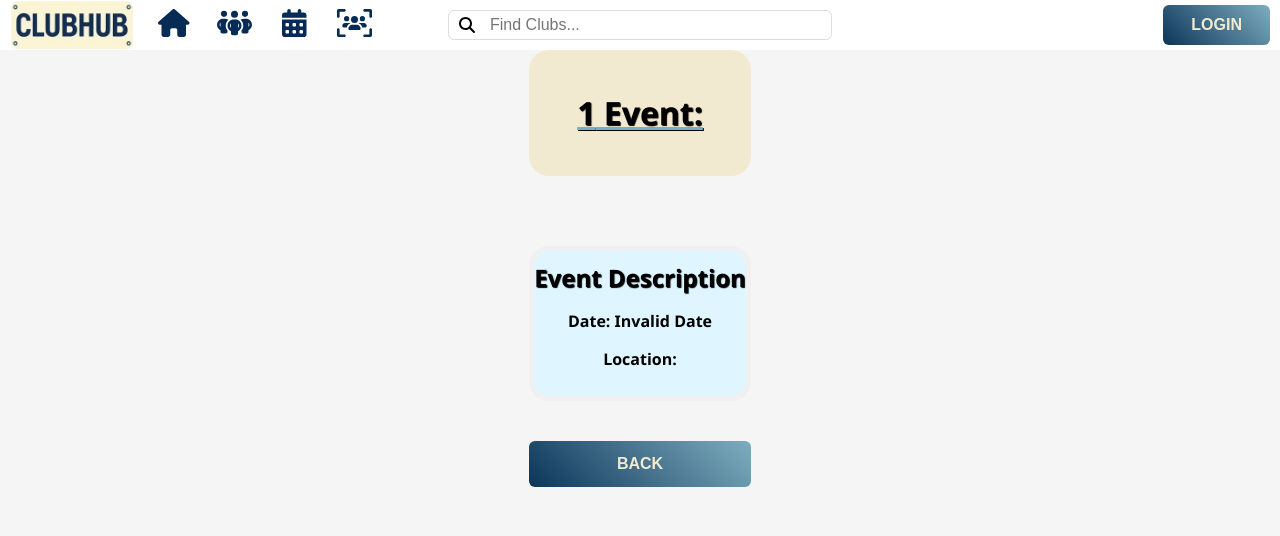
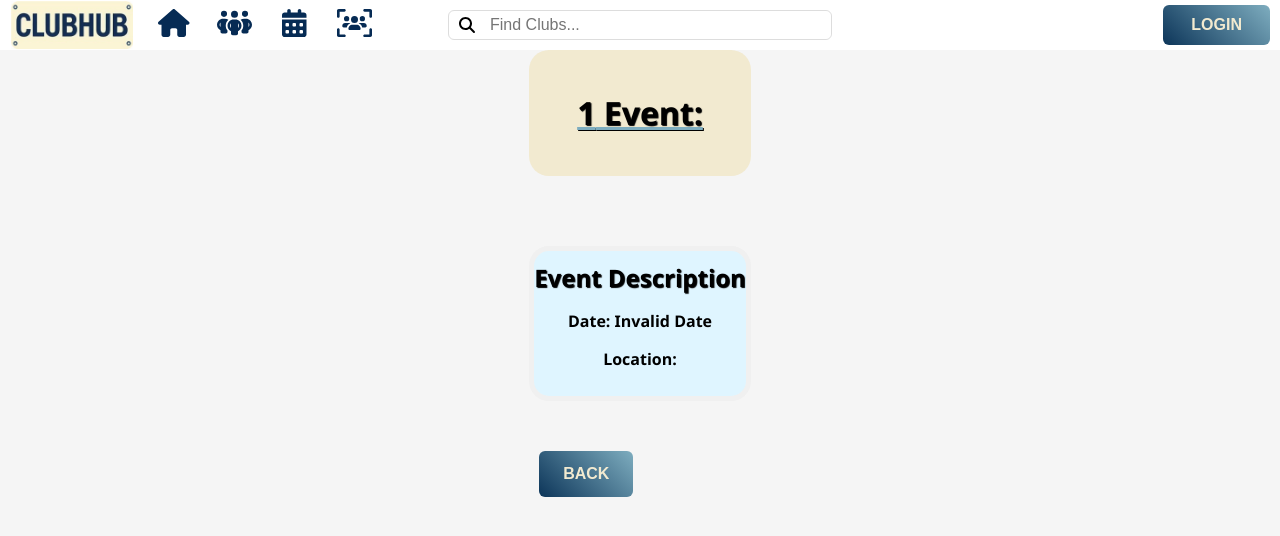
Before and after one commit to Om-Sevak/ClubHub, a React (Create React App) app in the folder client/: page /club/1/event/1 in a window 1280 px wide. Shown: the top 536 px of the page. Built offline with nearby package versions, Linux system fonts and the light colour scheme; no server answers.

Commit message:
Add max width and fix buttons

```diff
--- a/client/src/pages/singleEventPage.css
+++ b/client/src/pages/singleEventPage.css
@@ -7,7 +7,8 @@
 }
 
 .event-page-col {
-    margin: 0;
+    margin-left: auto;
+    margin-right: auto;
     height: 100vh - 50px;
     display: grid;
     flex-direction: column;
@@ -16,6 +17,9 @@
     height: 100vh- 50px;
     background-color: #f5f5f5;
     font-family: 'Segoe UI', Tahoma, Geneva, Verdana, sans-serif;
+    width: fit-content;
+    max-width: 60%;
+    min-width: 800px;
 }
 
 .event-page-header {
@@ -51,26 +55,10 @@
     text-shadow: black 1px 1px 1px;
 }
 
-button {
-    background: linear-gradient(45deg, #0C3559, #7EADBF);
-    color: #F2EAD0;
-    border: none;
-    border-radius: 6px;
-    cursor: pointer;
-    display: block;
-    width: 100%;
-    margin-bottom: 20px;
-    padding: 14px 24px;
-    font-size: 16px;
-    font-weight: 600;
-    text-transform: uppercase;
-    transition: background 0.3s ease;
-    box-sizing: border-box;
-    outline: none;
-}
-
-button:hover {
-    background: linear-gradient(45deg, #F26A4B, #F26052);
+.single-event-page-buttons{
+ width: fit-content;
+ display: inline;
+ margin: 10px;
 }
 
 .bold-text {
--- a/client/src/pages/singleEventPage.js
+++ b/client/src/pages/singleEventPage.js
@@ -136,9 +136,9 @@ const SingleEventPage = () => {
             <Title_Header />
             <main>
                 <About />
-                {isAdmin &&<button onClick={handleEdit}>Edit Event</button>}
-                {isAdmin &&<button onClick={handleDelete}>Delete Event</button>}
-                <button onClick={handleBack}>Back</button>
+                {isAdmin &&<button className='single-event-page-buttons' onClick={handleEdit}>Edit Event</button>}
+                {isAdmin &&<button className='single-event-page-buttons' onClick={handleDelete}>Delete Event</button>}
+                <button className='single-event-page-buttons' onClick={handleBack}>Back</button>
                 {errorMessage && <p className="error-message">{errorMessage}</p>}
             </main>
         </div>
```
